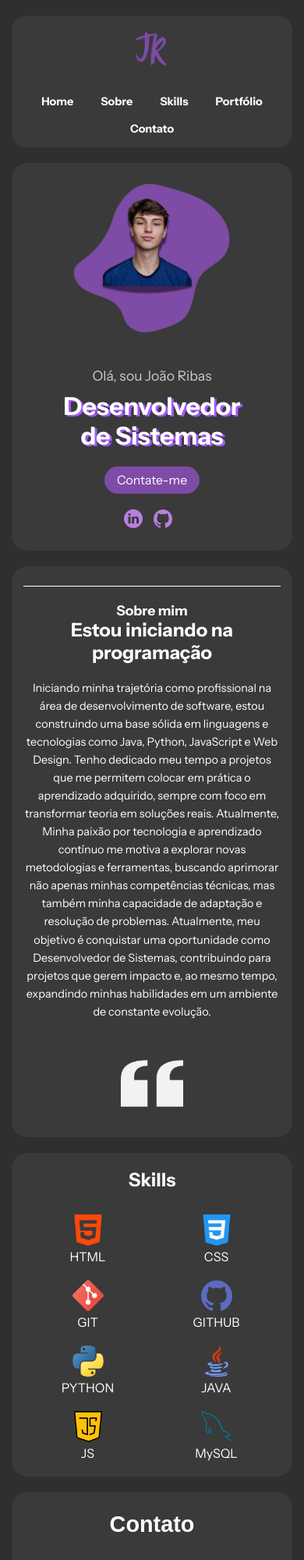
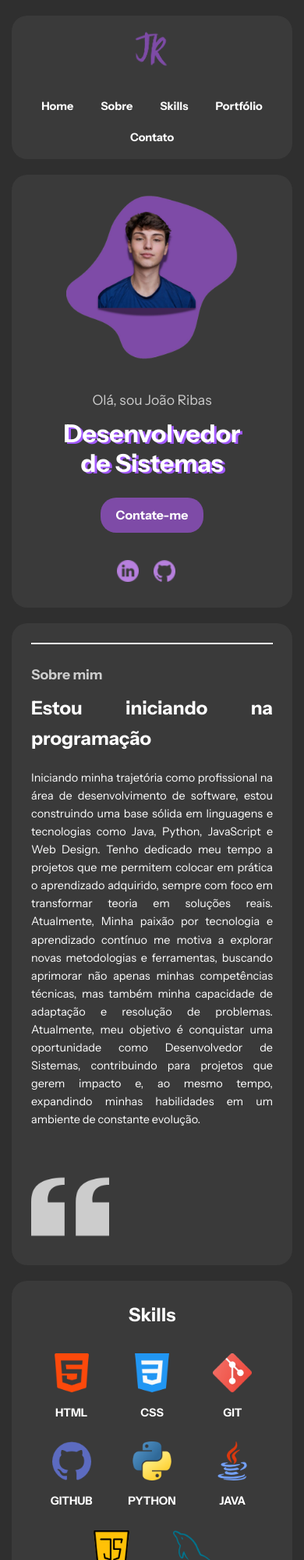
Before and after one commit to jvrbs/Portf-lio, a plain HTML site: page index.html in a window 390 px wide. Shown: the top 2000 px of the page at 78% size. Drawn offline with Linux system fonts and the light colour scheme.

Commit message:
correção css

```diff
--- a/style.css
+++ b/style.css
@@ -4,26 +4,31 @@
     box-sizing: border-box;
 }
 
+html {
+    scroll-behavior: smooth;
+}
 
 body {
     background-color: #2f2f2f;
     font-family: 'Instrument Sans', sans-serif;
     color: white;
+    line-height: 1.6;
 }
 
+/* HEADER */
 header {
     display: flex;
     justify-content: space-between;
-    align-items: center ;
+    align-items: center;
     background: #3a3a3a;
     padding: 20px 40px;
     border-radius: 30px;
     margin: 60px;
-
 }
 
 .logo img {
     width: 78px;
+    height: auto;
 }
 
 nav ul {
@@ -45,22 +50,23 @@ nav a:hover {
     background: #4b4b4b;
 }
 
+/* HERO SECTION */
 .hero {
-    display: flex; ;
+    display: flex;
     justify-content: space-between;
     align-items: center;
     margin: 60px;
-    background: #3a3a3a ;
+    background: #3a3a3a;
     padding: 40px;
     border-radius: 30px;
-    gap: 300px;
+    gap: 100px;
 }
 
 .hero-text {
     font-size: 1.1em;
     color: #ccc;
+    flex: 1;
 }
-
 
 .hero-text h1 {
     font-size: 2.8em;
@@ -76,51 +82,68 @@ nav a:hover {
     margin-bottom: 10px;
 }
 
-
 .btn {
     background: #7E4BA7;
     color: white;
-    padding: 10px 20px;
+    padding: 12px 24px;
     border-radius: 20px;
     text-decoration: none;
     display: inline-block;
-    margin: 15px;
+    margin: 20px 0;
+    transition: background 0.3s;
+    font-weight: bold;
+}
+
+.btn:hover {
+    background: #6a3a92;
+}
+
+.social-icons {
     margin-top: 20px;
 }
 
-.social-icons {
-    margin-top: 10px;
+.social-icons a {
+    display: inline-block;
+    margin-right: 15px;
 }
 
 .social-icons img {
-    width: 24px;
-    height: 24px;
-    margin-right: 10px;
+    width: 28px;
+    height: 28px;
+    transition: transform 0.3s;
 }
 
+.social-icons img:hover {
+    transform: scale(1.1);
+}
+
+.hero-img {
+    flex-shrink: 0;
+}
 
 .hero-img img {
-    width: 400px;
+    width: 100%;
+    max-width: 400px;
     height: auto;
-    object-fit: cover;
-    margin-right: 70px;
+    border-radius: 20px;
 }
 
-
+/* ABOUT SECTION */
 .about {
     display: flex;
     justify-content: space-between;
-    align-items: center;
+    align-items: flex-start;
     margin: 60px;
-    background: #3a3a3a ;
+    background: #3a3a3a;
     padding: 40px;
     border-radius: 30px;
+    gap: 40px;
 }
 
 .about-text {
-    border-left: 1px solid #fff;
-    padding-left: 16px;
-    text-indent: 40px;
+    border-left: 2px solid #fff;
+    padding-left: 25px;
+    flex: 1;
 }
 
 .about-text p {
@@ -128,57 +151,90 @@ nav a:hover {
     color: white;
     line-height: 1.8;
     margin-top: 20px;
+    text-align: justify;
 }
 
-.about-text h2{
+.about-text h2 {
     font-size: 20px;
+    color: #ccc;
+    margin-bottom: 10px;
 }
 
-.about-text h1{
+.about-text h1 {
     font-size: 30px;
+    margin-bottom: 20px;
 }
 
-.about-img{
-    margin-top: -300px;
+.about-img {
+    flex-shrink: 0;
+    display: flex;
+    align-items: center;
+    justify-content: center;
 }
 
-html {
-    scroll-behavior: smooth;
+.about-img img {
+    width: 120px;
+    height: auto;
+    opacity: 0.8;
 }
 
-
+/* SKILLS SECTION */
 .skills {
     text-align: center;
     background: #3a3a3a;
-    padding: 20px 40px;
+    padding: 40px;
     border-radius: 30px;
     margin: 60px;
 }
 
 .skills h1 {
-    margin-bottom: 30px;
+    margin-bottom: 40px;
     font-size: 30px;
 }
 
 .skills ul {
-    display: inline-flex;
+    display: flex;
     list-style: none;
-    gap: 90px;
+    gap: 60px;
     padding: 0;
     justify-content: center;
+    flex-wrap: wrap;
 }
 
-footer {
-    background-color: #3a3a3a; /* fundo escuro */
-    color: white;
-    padding: 2rem;
-    font-family: Arial, sans-serif;
-    border-radius: 30px;
-    max-width: 1233px;
-    margin: auto;
+.skills li {
+    display: flex;
+    flex-direction: column;
+    align-items: center;
+    gap: 15px;
+    transition: transform 0.3s;
 }
 
-footer h1 {
+.skills li:hover {
+    transform: translateY(-5px);
+}
+
+.skills img {
+    width: 70px;
+    height: 70px;
+    object-fit: contain;
+}
+
+.skills figcaption {
+    font-weight: bold;
+    font-size: 1.1em;
+}
+
+/* FOOTER */
+footer {
+    background-color: #3a3a3a;
+    color: white;
+    padding: 40px;
+    border-radius: 30px;
+    max-width: 1200px;
+    margin: 60px auto;
+}
+
+.contato h1 {
     text-align: center;
     font-size: 1.8rem;
     margin-bottom: 2rem;
@@ -187,25 +243,36 @@ footer h1 {
 .contato ul {
     list-style: none;
     padding: 0;
+    max-width: 500px;
+    margin: 0 auto;
 }
 
 .contato li {
     display: flex;
     align-items: center;
-    margin-bottom: 1rem;
+    margin-bottom: 1.5rem;
+    padding: 15px;
+    background: #4a4a4a;
+    border-radius: 15px;
+    transition: background 0.3s;
+}
+
+.contato li:hover {
+    background: #5a5a5a;
 }
 
 .contato img {
-    padding: 10px;
+    padding: 12px;
     border-radius: 50%;
-    width: 64px;
-    height: 64 px;
+    width: 70px;
+    height: 70px;
     object-fit: contain;
-    margin-right: 1rem;
+    margin-right: 1.5rem;
+    background: #5a5a5a;
 }
 
 .contato p {
-    font-size: 1rem;
+    font-size: 1.1rem;
     font-weight: bold;
     margin: 0;
 }
@@ -216,31 +283,45 @@ footer h1 {
 @media (max-width: 1024px) {
     header {
         margin: 40px 30px;
-        padding: 15px 30px;
+        padding: 20px 30px;
+    }
+
+    nav ul {
+        gap: 40px;
     }
 
     .hero {
         margin: 40px 30px;
-        gap: 100px;
+        gap: 60px;
         padding: 30px;
     }
 
+    .hero-text h1 {
+        font-size: 2.4em;
+    }
+
     .hero-img img {
-        width: 300px;
-        margin-right: 0;
+        max-width: 320px;
     }
 
     .about {
         margin: 40px 30px;
         padding: 30px;
+        gap: 30px;
     }
 
     .skills {
         margin: 40px 30px;
+        padding: 30px;
     }
 
     .skills ul {
-        gap: 40px;
+        gap: 50px;
+    }
+
+    footer {
+        margin: 40px 30px;
+        padding: 30px;
     }
 }
 
@@ -248,13 +329,13 @@ footer h1 {
 @media (max-width: 768px) {
     header {
         margin: 30px 20px;
-        padding: 15px 20px;
+        padding: 20px;
         flex-direction: column;
         gap: 20px;
     }
 
     nav ul {
-        gap: 30px;
+        gap: 25px;
         flex-wrap: wrap;
         justify-content: center;
     }
@@ -264,7 +345,7 @@ footer h1 {
         text-align: center;
         margin: 30px 20px;
         gap: 40px;
-        padding: 30px 20px;
+        padding: 30px;
     }
 
     .hero-text h1 {
@@ -272,45 +353,46 @@ footer h1 {
     }
 
     .hero-img img {
-        width: 250px;
+        max-width: 280px;
     }
 
     .about {
         flex-direction: column;
         margin: 30px 20px;
-        padding: 30px 20px;
+        padding: 30px;
         text-align: center;
+        gap: 30px;
     }
 
     .about-text {
         border-left: none;
-        border-top: 1px solid #fff;
+        border-top: 2px solid #fff;
         padding-left: 0;
-        padding-top: 20px;
-        text-indent: 0;
-    }
-
-    .about-img {
-        margin-top: 20px;
+        padding-top: 25px;
+        text-align: justify;
     }
 
     .about-img img {
-        width: 80px;
+        width: 100px;
     }
 
     .skills {
         margin: 30px 20px;
-        padding: 20px;
+        padding: 30px;
     }
 
     .skills ul {
         gap: 40px;
-        flex-wrap: wrap;
+    }
+
+    .skills img {
+        width: 60px;
+        height: 60px;
     }
 
     footer {
         margin: 30px 20px;
-        padding: 30px 20px;
+        padding: 30px;
     }
 }
 
@@ -337,8 +419,9 @@ footer h1 {
 
     .hero {
         margin: 20px 15px;
-        padding: 25px 15px;
+        padding: 25px;
         border-radius: 20px;
+        gap: 30px;
     }
 
     .hero-text h1 {
@@ -351,18 +434,18 @@ footer h1 {
     }
 
     .hero-img img {
-        width: 200px;
+        max-width: 220px;
     }
 
     .btn {
-        padding: 8px 16px;
+        padding: 10px 20px;
         font-size: 0.9em;
-        margin: 10px;
+        margin: 15px 0;
     }
 
     .about {
         margin: 20px 15px;
-        padding: 25px 15px;
+        padding: 25px;
         border-radius: 20px;
     }
 
@@ -381,29 +464,36 @@ footer h1 {
 
     .skills {
         margin: 20px 15px;
-        padding: 20px 15px;
+        padding: 25px;
         border-radius: 20px;
     }
 
     .skills h1 {
         font-size: 1.5em;
+        margin-bottom: 30px;
     }
 
     .skills ul {
-        gap: 20px;
+        gap: 25px;
     }
 
     .skills li {
-        flex: 0 0 calc(50% - 20px);
+        flex: 0 0 calc(33.333% - 25px);
     }
 
     .skills img {
-        width: 40px;
+        width: 50px;
+        height: 50px;
+    }
+
+    .skills figcaption {
+        font-size: 0.9em;
     }
 
     .contato img {
-        width: 48px;
-        padding: 8px;
+        width: 55px;
+        height: 55px;
+        padding: 10px;
     }
 
     .contato p {
@@ -412,7 +502,7 @@ footer h1 {
 
     footer {
         margin: 20px 15px;
-        padding: 25px 15px;
+        padding: 25px;
         border-radius: 20px;
     }
 }
@@ -421,6 +511,7 @@ footer h1 {
 @media (max-width: 360px) {
     header {
         margin: 15px 10px;
+        padding: 15px;
     }
 
     nav ul {
@@ -434,25 +525,25 @@ footer h1 {
 
     .hero {
         margin: 15px 10px;
-        padding: 20px 10px;
+        padding: 20px;
     }
 
     .hero-text h1 {
-        font-size: 1.5em;
+        font-size: 1.6em;
     }
 
     .hero-img img {
-        width: 150px;
+        max-width: 180px;
     }
 
     .about {
         margin: 15px 10px;
-        padding: 20px 10px;
+        padding: 20px;
     }
 
     .skills {
         margin: 15px 10px;
-        padding: 15px 10px;
+        padding: 20px;
     }
 
     .skills ul {
@@ -463,20 +554,13 @@ footer h1 {
         flex: 0 0 calc(50% - 15px);
     }
 
+    .skills img {
+        width: 45px;
+        height: 45px;
+    }
+
     footer {
         margin: 15px 10px;
-        padding: 20px 10px;
+        padding: 20px;
     }
 }
-
-/* Ajustes para altura da tela */
-@media (max-height: 600px) and (orientation: landscape) {
-    .hero {
-        padding: 20px 40px;
-        min-height: auto;
-    }
-
-    .hero-img img {
-        width: 200px;
-    }
-}
```
Lines whose indentation alone changed are shown as unchanged.
